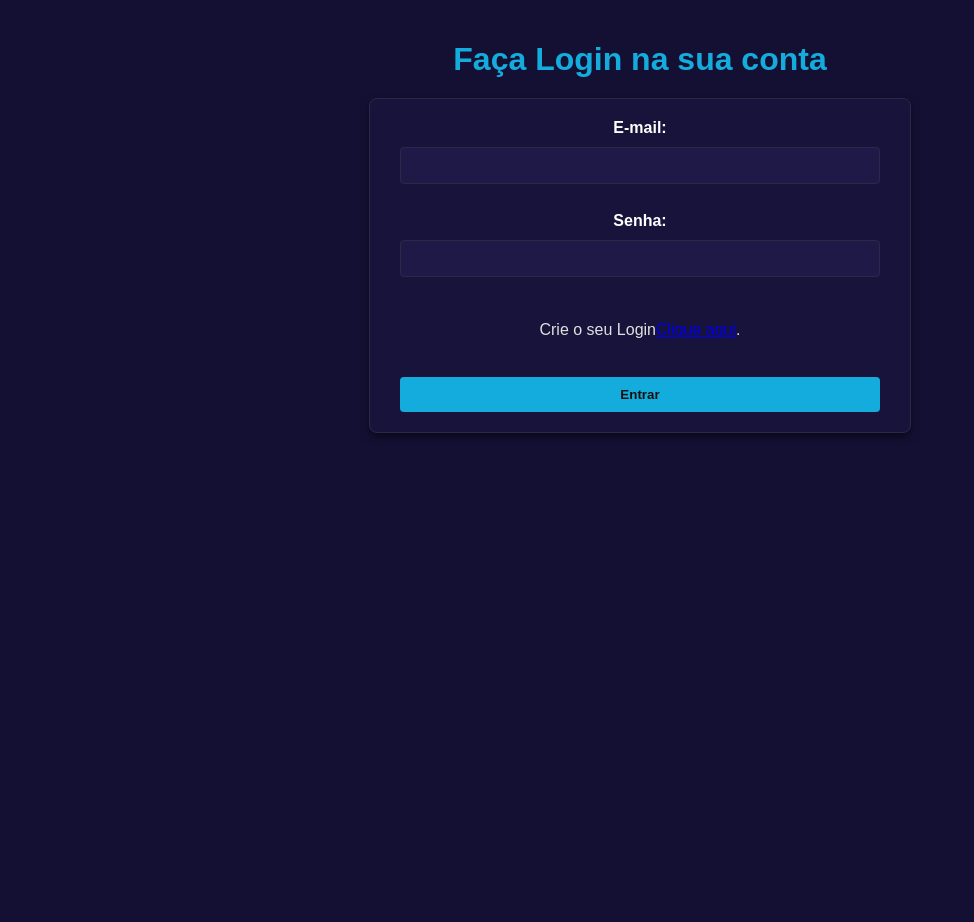
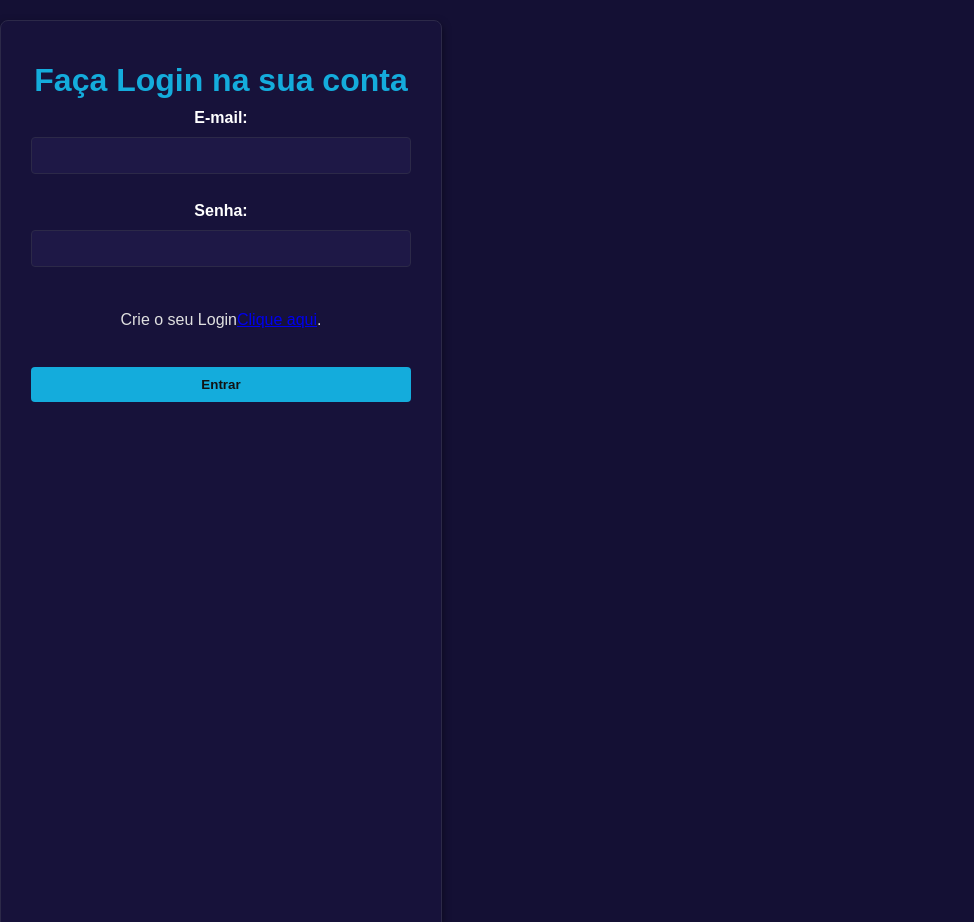
Before and after one commit to GuilhermeFaramiglio/Hackaton, a PHP site: page /login.php in a window 1280 px wide. Shown: the whole page, without its empty margins (0-974 px from the left). Run offline with PHP 8.4, Linux system fonts and the light colour scheme.

Commit message:
visual da login.php

```diff
--- a/css/style.css
+++ b/css/style.css
@@ -27,13 +27,15 @@ form {
     align-items: center;
     /* Garante alinhamento central */
     width: 100%;
-    max-width: 500px;
+    max-width: 400px;
     padding: 20px;
     background-color: #19143dc7;
     border: 1px solid #2c2948;
     border-radius: 8px;
     box-shadow: 0 4px 8px rgba(0, 0, 0, 0.5);
-    position: left 0;
+    position: fixed;
+    left: 0;
+    height: 100%;
 }
 
 /* Estilo para os rótulos */
--- a/login.php
+++ b/login.php
@@ -56,7 +56,6 @@ if ($_SERVER['REQUEST_METHOD'] == 'POST') {
 </head>
 
 <body>
-    <h1>Faça Login na sua conta</h1>
     <?php
     if (isset($_GET['msg'])) {
         echo ('<p id="msg_error">' . $_GET['msg'] . '</p>');
@@ -64,6 +63,7 @@ if ($_SERVER['REQUEST_METHOD'] == 'POST') {
     ?>
 
     <form action="login.php" method="post">
+        <h1>Faça Login na sua conta</h1>
         <label for="usuario">E-mail:</label>
         <input type="usuario" id="usuario" name="usuario" required>
         <br>
```
